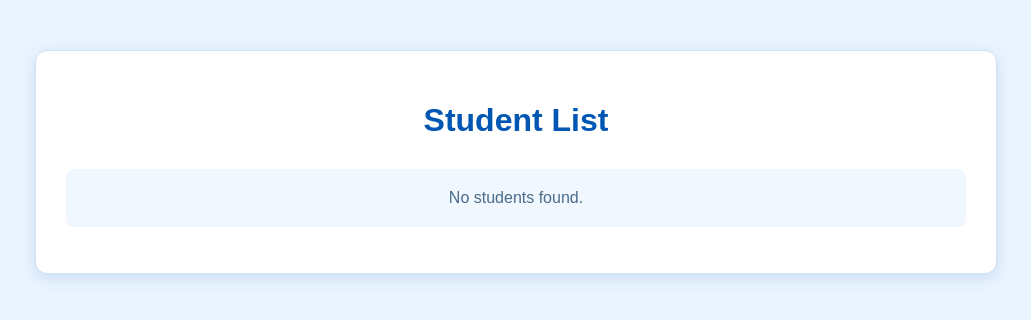
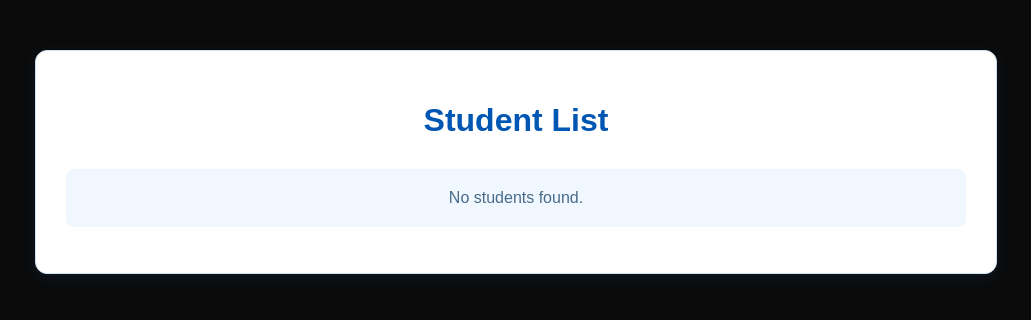
Before and after one commit to John-Lester-Casipit/QUIZ3_DJANGO, a Python web app: template QUIZ3_DJANGO/main/templates/main/home.html in a window 1280 px wide. Shown: the top 320 px of the page, without its empty margins (124-1155 px from the left). Run offline with Jinja, Linux system fonts and the light colour scheme; the template is opened without the code that fills it, so the values that code supplies are empty.

Commit message:
change of color of bg

```diff
--- a/QUIZ3_DJANGO/main/templates/main/home.html
+++ b/QUIZ3_DJANGO/main/templates/main/home.html
@@ -10,7 +10,7 @@
     <style>
         body {
             font-family: Arial, sans-serif;
-            background-color: #eaf4ff;
+            background-color: #0b0b0b;
             margin: 0;
             padding: 0;
         }
```
